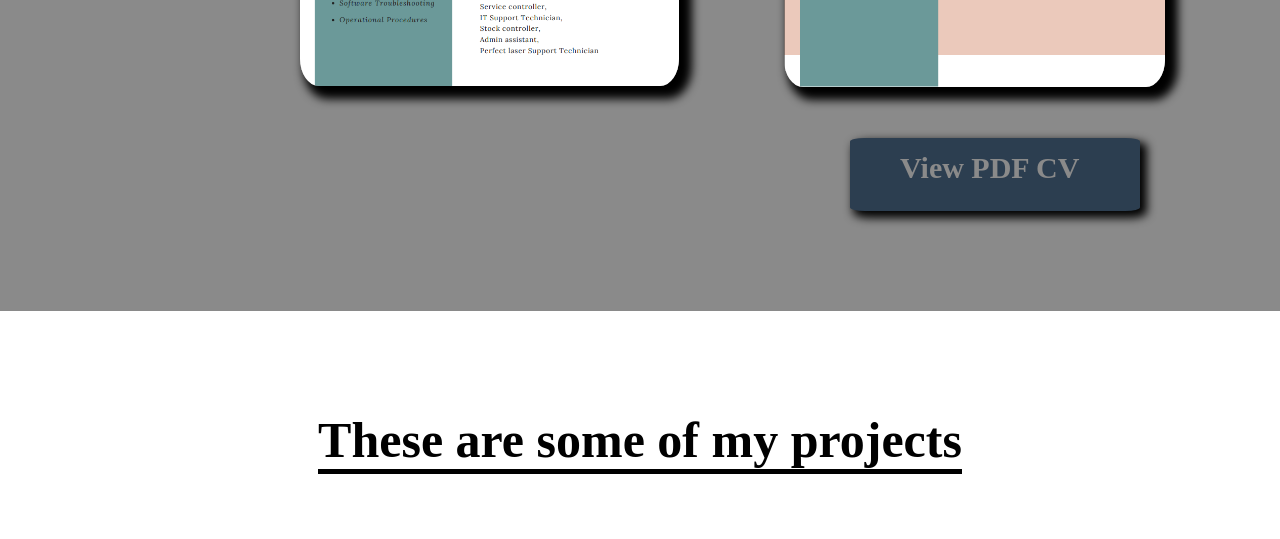
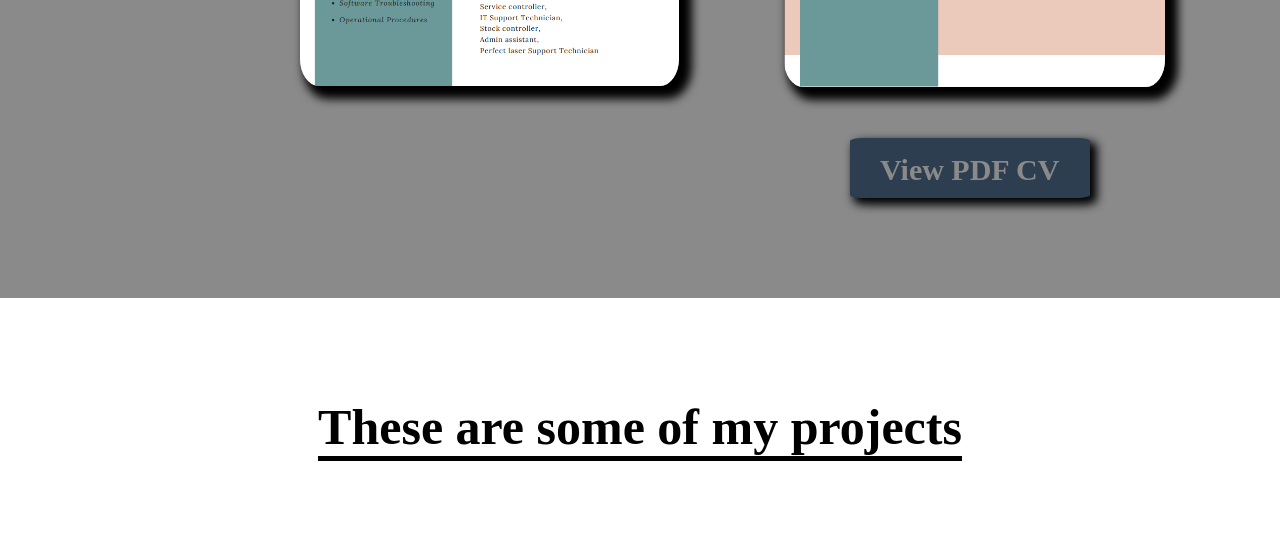
Before and after one commit to theZoid9/Umuzi-simple-website, a plain HTML site: page index.html in a window 1280 px wide. Shown: the part 1520-2059 px from the top of the page. Drawn offline with nearby package versions, Linux system fonts and the light colour scheme.

Commit message:
added cv btn

```diff
--- a/css/styles.css
+++ b/css/styles.css
@@ -212,26 +212,30 @@ body {
     padding-bottom: 100px;
 }
 
-.btn #download {
+.btn #box {
     width: 200px;
     height: 50px;
     background-color: #2C3E50;
-    color: #8a8a8a;
     padding-right: 40px;
     margin-left: 850px; /* Center the button */
     padding-bottom:  10px;
-
-}
-
-.btn div {
-    font-size: 30px;
-    padding-left: 50px;
-    padding-top: 1%;
     border-radius: 5%;
     box-shadow: 5px 5px 10px 2px rgb(0, 0, 0);
 }
 
-.btn #download:hover {
+
+
+.btn #words {
+    width: 200px;
+    height: 50px;
+    color: #8a8a8a;
+    font-size: 30px;
+    padding-left: 30px;
+    padding-top: 15px;
+
+}
+
+.btn #words:hover {
     opacity: 100%;
     color: #ffffff ;
     transition: opacity 0.25s ease-in;
@@ -318,6 +322,14 @@ body {
     text-decoration: none;
 
 }
+
+#up:hover a {
+    opacity: 100%;
+    color: #8a8a8a;
+    transition: opacity 0.25s ease-in;
+
+
+}
 .foot {
     border-top: 3px solid black;
     background-color: #2C3E50;
--- a/index.html
+++ b/index.html
@@ -61,8 +61,10 @@
 </section>
 
 <section class="btn">
-    <div  id="download" href=""><b>View PDF CV</b>
-
+    <div  id="box" href="">
+        <p id="words">
+        <b>View PDF CV</b>
+       </p>
     </div>
     </section>
 
```
